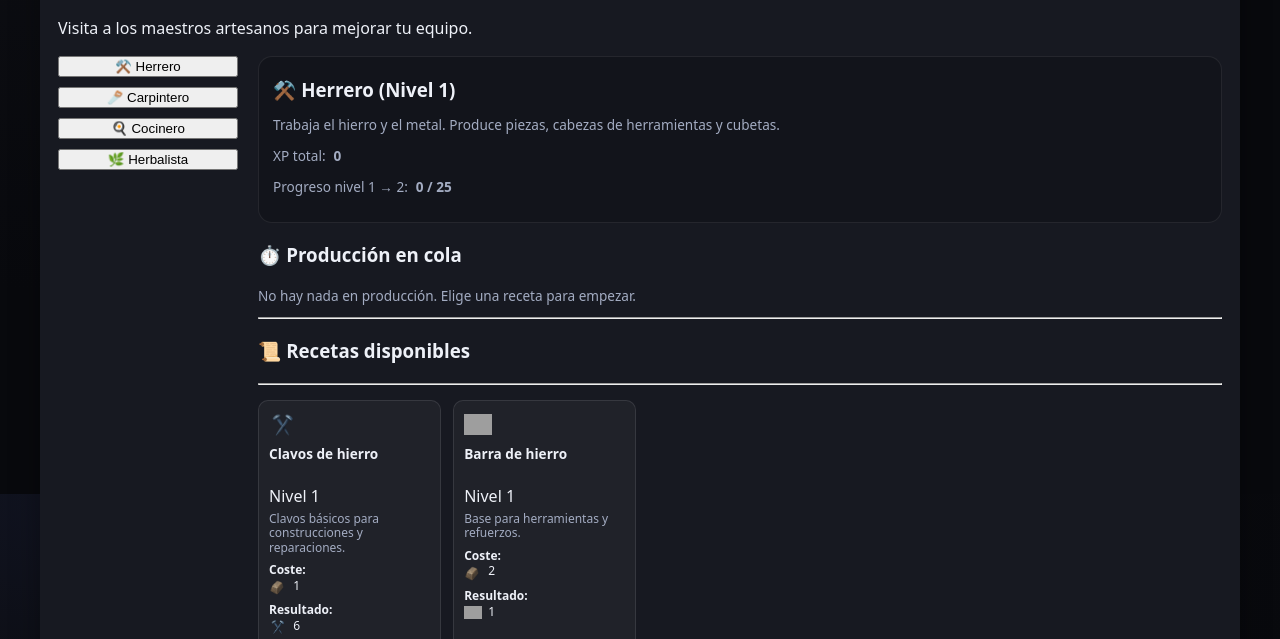
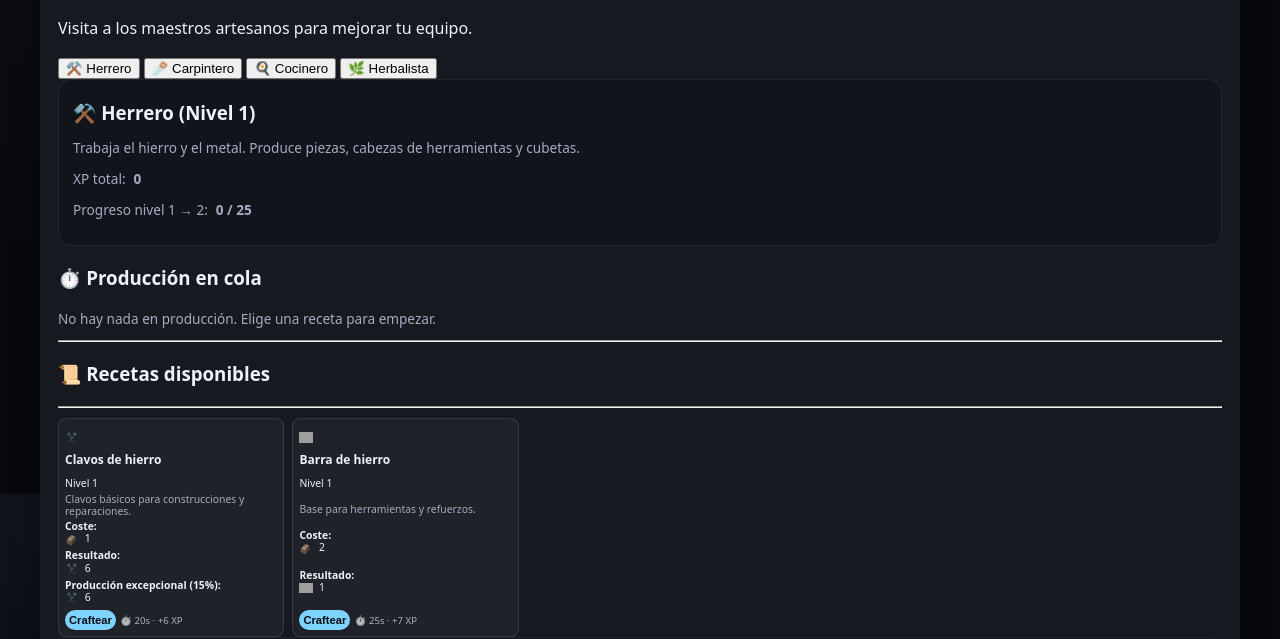
Before and after one commit to Plebe13/Mi-Granja-v8, a website with bundled scripts: page index.html in a window 1280 px wide. Shown: the part 306-945 px from the top of the page. Built offline with nearby package versions, Linux system fonts and the light colour scheme; grey boxes are pictures that could not be loaded.

Commit message:
Update profesiones.css

```diff
--- a/css/profesiones.css
+++ b/css/profesiones.css
@@ -1,116 +1,63 @@
-/* --- 1. ESTRUCTURA DE LA PLAZA (NPCs Grandes) --- */
-#profesiones-panel {
+/* --- 3. CUADRÍCULA DE RECETAS (Súper Compacta) --- */
+.prof-recipes {
     display: grid !important;
-    grid-template-columns: repeat(auto-fit, minmax(220px, 1fr)) !important;
-    gap: 15px !important;
+    grid-template-columns: repeat(5, 1fr) !important; /* 5 columnas */
+    gap: 8px !important; /* Menos espacio entre tarjetas */
+    width: 100% !important;
+    margin-top: 10px;
 }
 
-/* Solo los botones de NPCs cuando estás en la plaza */
-#profesiones-panel > .prof-btn {
-    min-height: 140px !important;
-    display: flex !important;
-    flex-direction: column !important;
-    align-items: center !important;
-    justify-content: center !important;
-    background: rgba(30, 41, 59, 0.8) !important;
-    border: 2px solid #deff9a !important;
-    border-radius: 12px !important;
-}
-
-#profesiones-panel > .prof-btn img {
-    width: 60px !important;
-    height: 60px !important;
-    margin-bottom: 10px;
-}
-
-/* --- 2. EL PANEL INTERNO (Cuando entras al Herrero/Carpintero) --- */
-.prof-panel {
-    display: flex !important;
-    gap: 20px;
-}
-
-.prof-sidebar {
-    flex: 0 0 180px; /* Sidebar de NPCs a la izquierda */
-    display: flex;
-    flex-direction: column;
-    gap: 10px;
-}
-
-.prof-main {
-    flex: 1; /* Espacio central de recetas */
-}
-
-/* --- 3. CUADRÍCULA DE 5 COLUMNAS PARA RECETAS --- */
-.prof-recipes {
-    display: grid !important;
-    /* Forzamos 5 columnas como en tu imagen */
-    grid-template-columns: repeat(5, 1fr) !important;
-    gap: 12px !important;
-    width: 100% !important;
-    margin-top: 15px;
-}
-
-/* --- 4. TARJETAS DE RECETA COMPACTAS --- */
+/* --- 4. TARJETAS DE RECETA MINI --- */
 .prof-recipes .card {
     background: rgba(255, 255, 255, 0.04) !important;
     border: 1px solid rgba(255, 255, 255, 0.1) !important;
-    border-radius: 10px !important;
-    padding: 10px !important;
+    border-radius: 8px !important;
+    padding: 6px !important; /* Padding mínimo */
     display: flex !important;
     flex-direction: column !important;
     justify-content: space-between !important;
-    min-height: 220px !important; /* Altura uniforme */
+    min-height: 160px !important; /* Altura mucho más baja */
+    overflow: hidden;
 }
 
-/* Títulos e Iconos dentro de la receta */
+/* Títulos y fotos mini */
 .prof-recipe-title {
-    display: flex !important;
-    flex-direction: column !important;
-    align-items: flex-start !important;
-    gap: 5px;
+    gap: 2px !important;
 }
 
 .prof-recipe-title img {
-    width: 28px !important;
-    height: 28px !important;
+    width: 22px !important; /* Iconos más pequeños */
+    height: 22px !important;
 }
 
 .prof-recipe-title strong {
-    font-size: 0.85rem !important;
-    display: block;
+    font-size: 0.75rem !important; /* Letra más chica */
+    line-height: 1 !important;
 }
 
-/* Textos de coste y descripción */
-.prof-recipes .kv, .prof-recipes .prof-io {
-    font-size: 0.75rem !important;
-    margin: 4px 0 !important;
-    line-height: 1.2;
+/* Textos de coste y descripción (Apretados) */
+.prof-recipes .kv,
+.prof-recipes .prof-io,
+.prof-recipes .prof-tag {
+    font-size: 0.65rem !important; /* Letra mini */
+    margin: 2px 0 !important;
+    line-height: 1.1 !important;
 }
 
-/* --- 5. BOTÓN CRAFTEAR (Abajo del todo) --- */
-.prof-foot {
-    margin-top: auto;
-    display: flex;
-    flex-direction: column;
-    gap: 5px;
+/* Reducir iconos de costos */
+.prof-recipes .cost-icon {
+    width: 14px !important;
+    height: 14px !important;
 }
 
+/* --- 5. BOTÓN CRAFTEAR MINI --- */
 .prof-foot .btn {
-    all: revert !important;
-    width: 100% !important;
-    background: #deff9a !important;
-    color: #000 !important;
-    border: none !important;
-    font-weight: bold !important;
-    padding: 6px !important;
-    font-size: 0.75rem !important;
-    border-radius: 4px !important;
+    padding: 4px !important; /* Botón más delgado */
+    font-size: 0.7rem !important;
+    height: auto !important;
 }
 
-/* Ajuste Responsive */
-@media (max-width: 1200px) {
-    .prof-recipes { grid-template-columns: repeat(3, 1fr) !important; }
+.prof-foot .small-text {
+    font-size: 0.6rem !important; /* Texto de tiempo/XP minúsculo */
+    opacity: 0.7;
 }
-@media (max-width: 800px) {
-    .prof-recipes { grid-template-columns: repeat(2, 1fr) !important; }
-}
```
